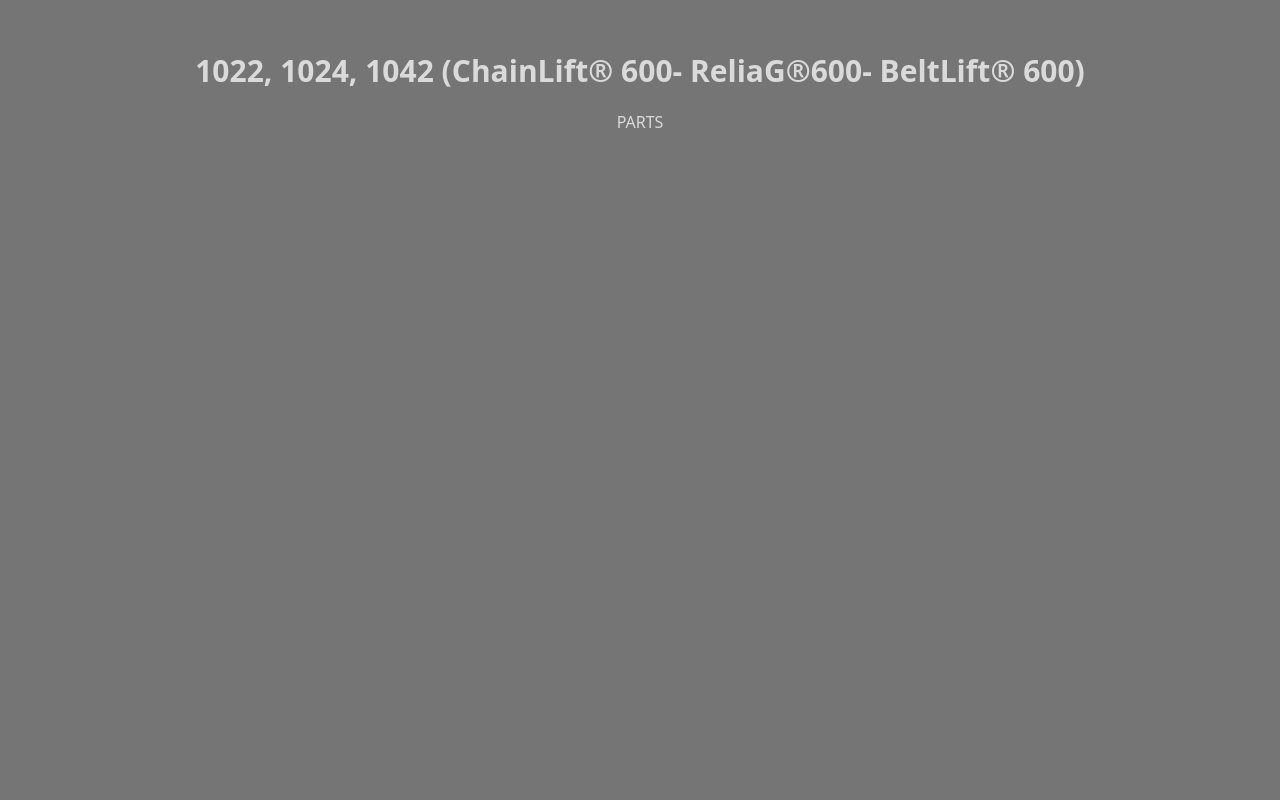
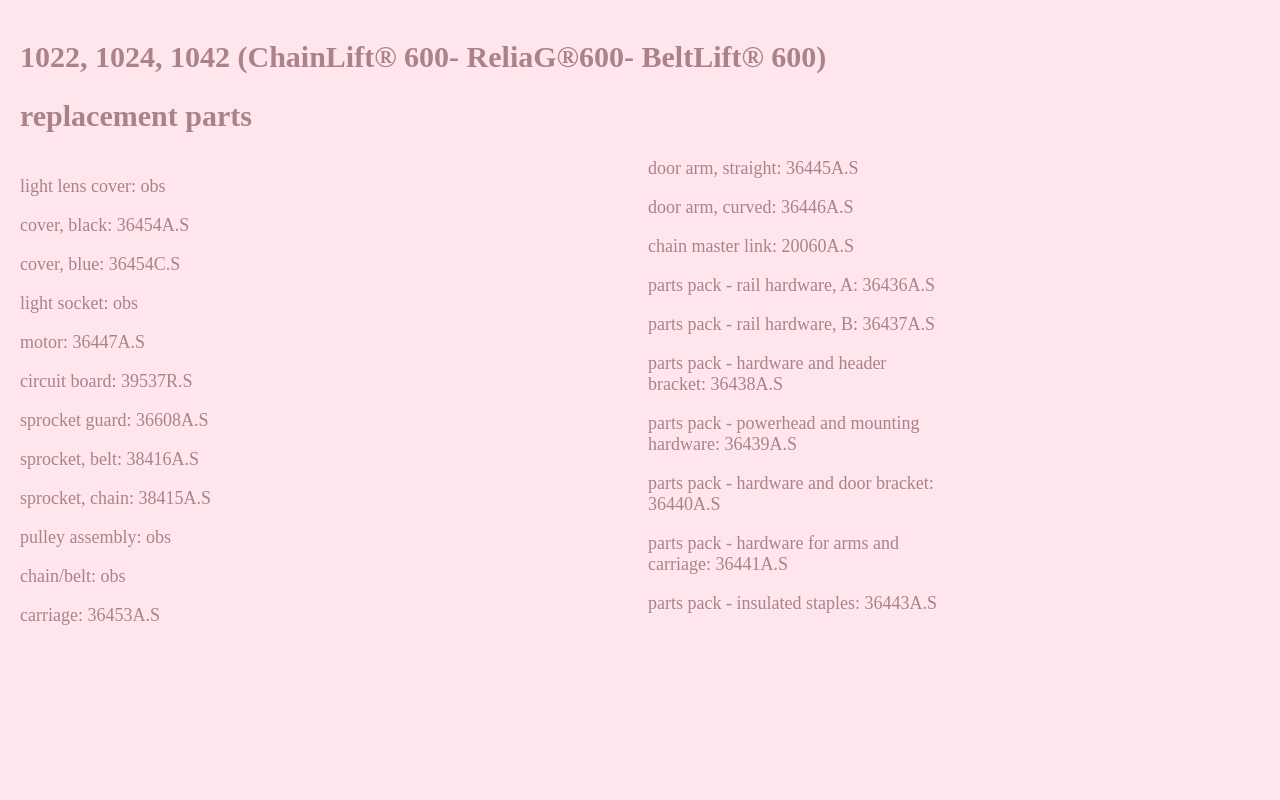
Before and after one commit to chyuuas/dazai, a plain HTML site: page 102210241042.html in a window 1280 px wide. Shown: the top 800 px of the page. Drawn offline with Linux system fonts and the light colour scheme.

Commit message:
Update 102210241042.html

```diff
--- a/102210241042.html
+++ b/102210241042.html
@@ -6,23 +6,85 @@
     <meta name="viewport" content="width=device-width, initial-scale=1.0">
     <title></title>
     <style>
+     .pdf {
+        width: 50%;
+        aspect-ratio: 4 / 3;
+    }
+
+    .pdf,
+    html,
+    body {
+        height: 100%;
+        margin: 0;
+        padding: 0
+
+    }
+        html, body {
+            margin: 0;
+            padding: 0;
+            height: 100%; }
         body {
-            font-family: system-ui;
-            background-color: #757575;
-            margin: 0;
-            padding: 30px;
-            text-align: center;
-        }
-        h1 {
-            color: #dadada;
+            font-family: 'Raleway';
+            background-color: #FFE5EC;
+
+            padding: 20px;
+            overflow: auto;
+            text-align: left;}
+        h1,
+h2 {
+            font-family: 'raleway' ;
+
+            color: #ab828c;
             font-size: 30px;
-        }
-        p {
-            color: #dadada;
-        }
-    </style>
+            text-align: left;}
+        p,
+a {
+            color: #ab828c;
+            font-size: 18px;
+            font-style: none;
+            text-decoration: none;
+               columns: 2;
+            }
+
+
+section { columns: 2;
+
+}
+</style>
 </head>
 <body>
-    <h1>1022, 1024, 1042
-        (ChainLift® 600- ReliaG®600- BeltLift® 600)</h1>
-    <p>PARTS</p>
+
+<h1>1022, 1024, 1042 (ChainLift® 600- ReliaG®600- BeltLift® 600)</h1>
+<h2>replacement parts</h2>
+<section>
+
+<p>light lens cover: obs</p>
+<p>cover, black:<a href=https://store.geniecompany.com/products/powerhead-cover-1024-36454a-s target="_blank"> 36454A.S</a></p>
+<p>cover, blue: <a href=https://store.geniecompany.com/products/powerhead-cover-1022-1042-36454c-s target="_blank"> 36454C.S</a></p>
+<p>light socket: obs</p>
+<p>motor: <a href=https://store.geniecompany.com/products/motor-600-series-36447a-s target="_blank"> 36447A.S</a></p>
+<p>circuit board: <a href=https://store.geniecompany.com/products/circuit-board-1022-1024-1042-2022-2024-2042-39537r-s target="_blank">39537R.S</a></p>
+<p>sprocket guard: <a href=https://store.geniecompany.com/products/belt-sprocket-guard-36608a-s target="_blank">36608A.S</A></p>
+<p>sprocket, belt: <a href=https://store.geniecompany.com/products/14-tooth-belt-sprocket target="_blank">38416A.S</a></p>
+<p>sprocket, chain: <a href=https://store.geniecompany.com/products/8-tooth-chain-sprocket target="_blank">38415A.S</a></p>
+<p>pulley assembly: obs</p>
+<p>chain/belt: obs</p>
+<p>carriage: <a href=https://store.geniecompany.com/products/carriage-assembly target="_blank">36453A.S</a></p>
+<p>door arm, straight: <a href=https://store.geniecompany.com/products/straight-door-arm-36445a-s target="_blank">36445A.S</a></p>
+<p>door arm, curved: <a href=https://store.geniecompany.com/products/curved-door-arm-36446a-s target="_blank">36446A.S</a></P>
+<p>chain master link: <a href=https://store.geniecompany.com/products/chain-master-link-20060a-s target="_blank">20060A.S</a></p>
+<p>parts pack - rail hardware, A: 36436A.S</p>
+<p>parts pack - rail hardware, B: 36437A.S</p>
+<p>parts pack - hardware and header bracket: 36438A.S</p>
+<p>parts pack - powerhead and mounting hardware: 36439A.S</p>
+<p>parts pack - hardware and door bracket: 36440A.S</p>
+<p>parts pack - hardware for arms and carriage: 36441A.S</p>
+<p>parts pack - insulated staples: 36443A.S</p>
+</section>
+<object class="pdf"
+            data=
+"file:///C:/Users/oshriver/Downloads/1022%201024%201042%20Chainlift%20Beltlift.pdf"
+            width="800"
+            height="500">
+    </object>
+</body>
```
